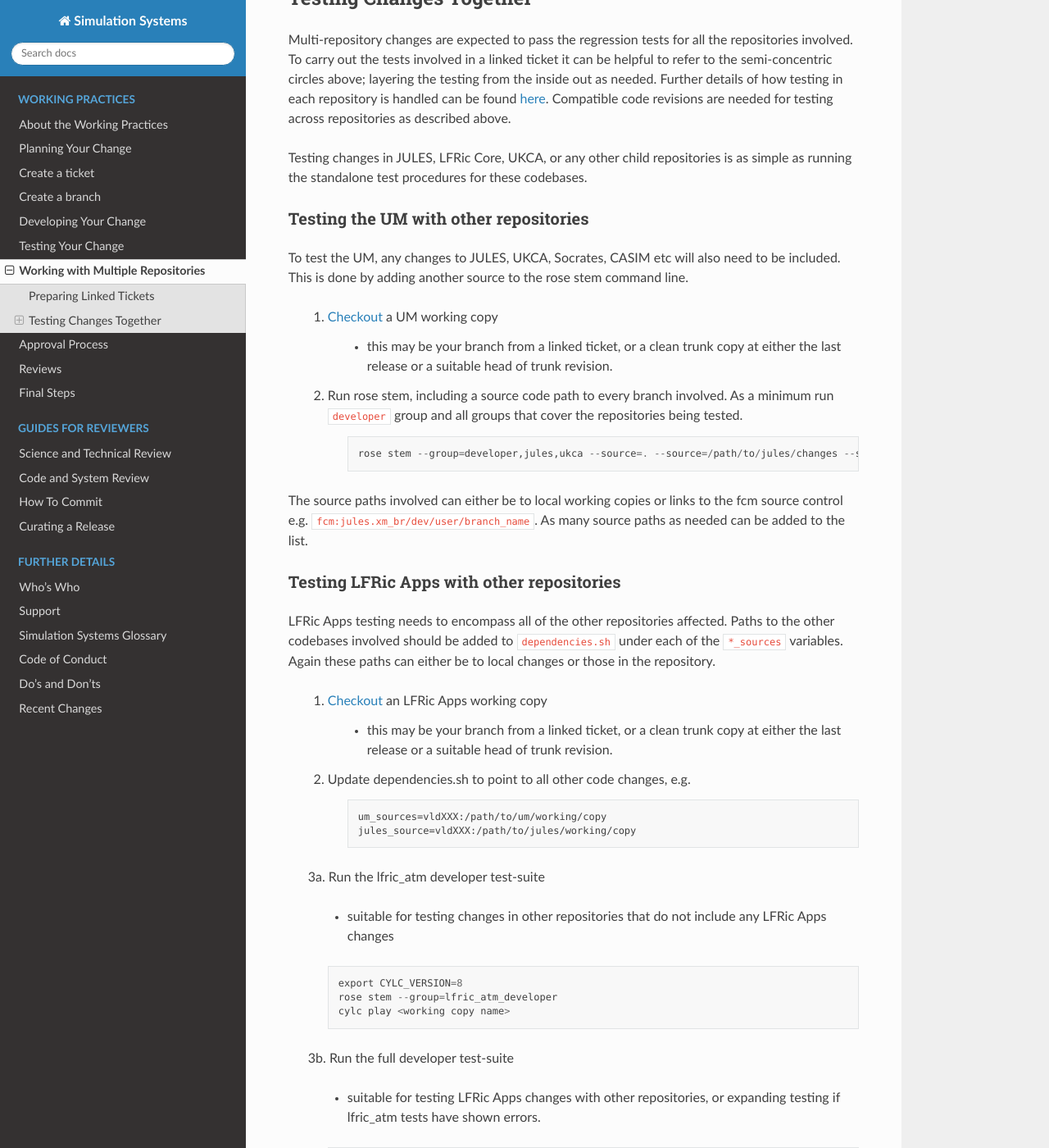
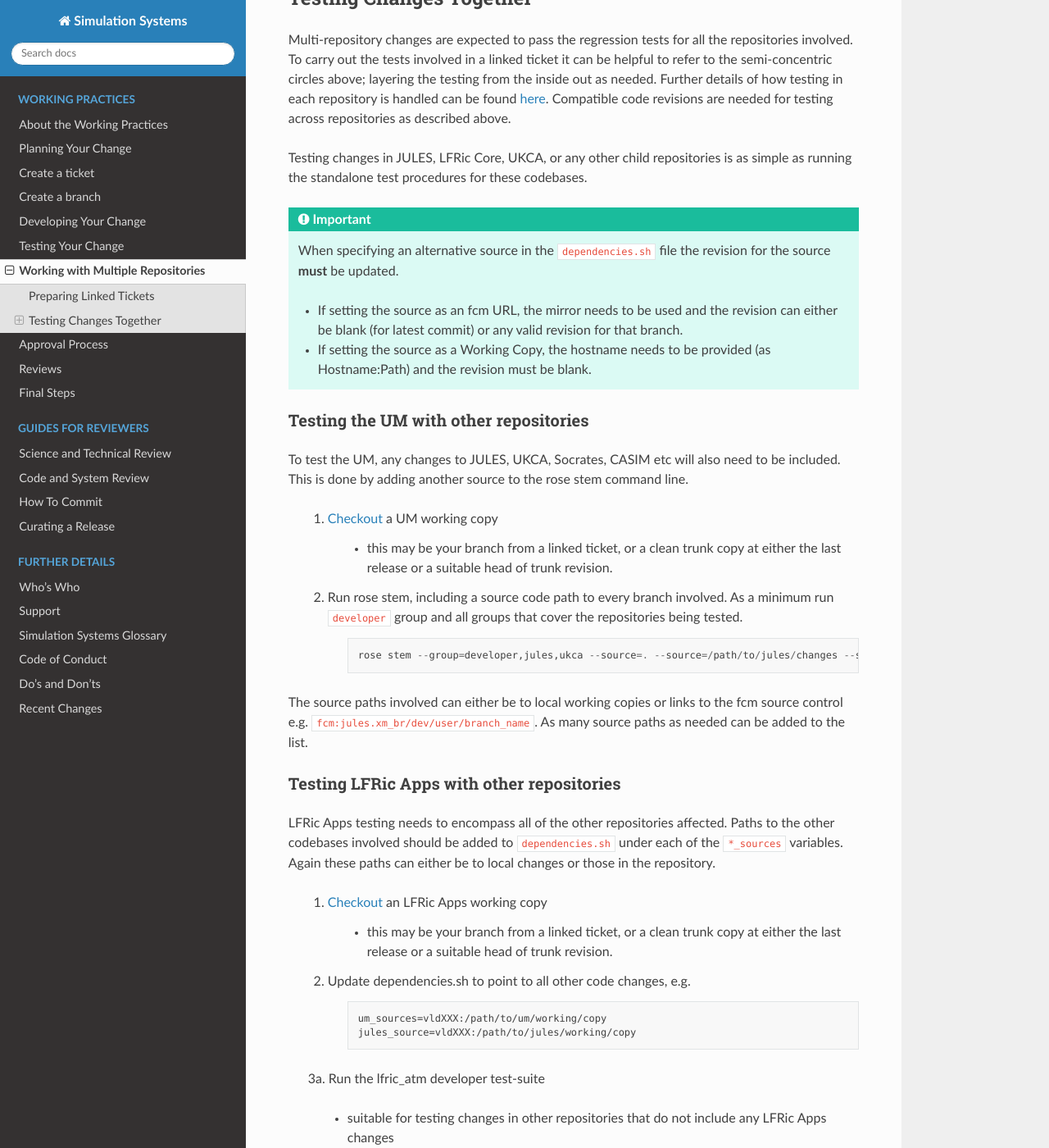
Before and after one commit to MetOffice/simulation-systems, a Sphinx documentation site: the page built from source/WorkingPractices/multi_repository.rst, in a window 1280 px wide and 1400 px high, scrolled down 1460 px. Shown: the whole window at 82% size. Built offline with Sphinx 7.4.7 and the Read the Docs theme 2.0.0, drawn with Linux system fonts in a browser that asks for light colours; some of the changed text lies outside the part shown.

Commit message:
add guidance for lfric_core revision (#167)

```diff
--- a/source/WorkingPractices/multi_repository.rst
+++ b/source/WorkingPractices/multi_repository.rst
@@ -63,6 +63,13 @@
 
 Testing changes in JULES, LFRic Core, UKCA, or any other child repositories is
 as simple as running the standalone test procedures for these codebases.
+
+.. important::
+
+    When specifying an alternative source in the ``dependencies.sh`` file the revision for the source **must** be updated.
+
+    * If setting the source as an fcm URL, the mirror needs to be used and the revision can either be blank (for latest commit) or any valid revision for that branch.
+    * If setting the source as a Working Copy, the hostname needs to be provided (as Hostname:Path) and the revision must be blank.
 
 Testing the UM with other repositories
 ^^^^^^^^^^^^^^^^^^^^^^^^^^^^^^^^^^^^^^
```
Also changed, not shown: other parts of source/WorkingPractices/multi_repository.rst (+0 -7 lines), source/WorkingPractices/TestSuites/lfric_apps.rst (+7 -0 lines).
